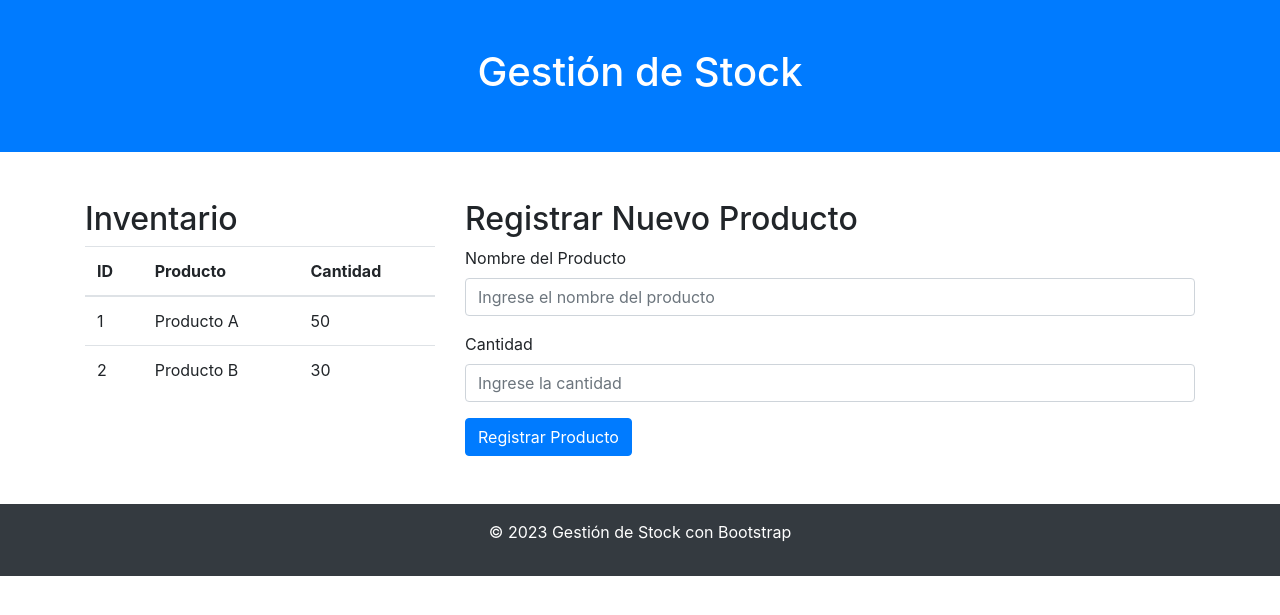
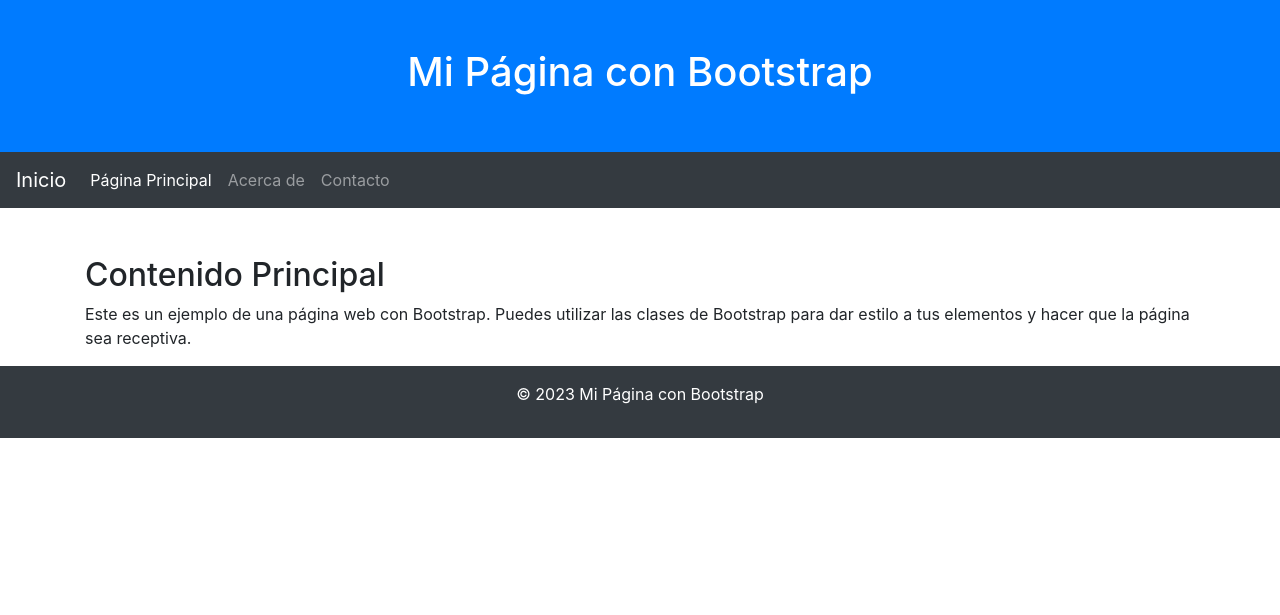
Before and after one commit to 1vaitor10/gestio_stock_php, a PHP site: page / in a window 1280 px wide. Shown: the top 615 px of the page. Run offline with PHP 8.4, Linux system fonts and the light colour scheme.

Commit message:
pagina web1.0

```diff
--- a/index.php
+++ b/index.php
@@ -3,67 +3,47 @@
 <head>
     <meta charset="UTF-8">
     <meta name="viewport" content="width=device-width, initial-scale=1.0">
-    <title>Gestión de Stock con Bootstrap</title>
+    <title>Mi Página con Bootstrap</title>
+    <!-- Enlace al archivo CSS de Bootstrap -->
     <link rel="stylesheet" href="https://stackpath.bootstrapcdn.com/bootstrap/4.3.1/css/bootstrap.min.css">
     <!-- Agrega aquí tus enlaces a hojas de estilo personalizadas si es necesario -->
 </head>
 <body>
 
     <header class="bg-primary text-white text-center py-5">
-        <h1>Gestión de Stock</h1>
+        <h1>Mi Página con Bootstrap</h1>
     </header>
 
-    <div class="container mt-5">
-        <div class="row">
-            <div class="col-md-4">
-                <h2>Inventario</h2>
-                <!-- Aquí puedes agregar una tabla con la lista de productos en inventario -->
-                <table class="table">
-                    <thead>
-                        <tr>
-                            <th>ID</th>
-                            <th>Producto</th>
-                            <th>Cantidad</th>
-                        </tr>
-                    </thead>
-                    <tbody>
-                        <tr>
-                            <td>1</td>
-                            <td>Producto A</td>
-                            <td>50</td>
-                        </tr>
-                        <tr>
-                            <td>2</td>
-                            <td>Producto B</td>
-                            <td>30</td>
-                        </tr>
-                        <!-- Agrega más filas según sea necesario -->
-                    </tbody>
-                </table>
-            </div>
+    <nav class="navbar navbar-expand-lg navbar-dark bg-dark">
+        <a class="navbar-brand" href="#">Inicio</a>
+        <button class="navbar-toggler" type="button" data-toggle="collapse" data-target="#navbarNav" aria-controls="navbarNav" aria-expanded="false" aria-label="Toggle navigation">
+            <span class="navbar-toggler-icon"></span>
+        </button>
+        <div class="collapse navbar-collapse" id="navbarNav">
+            <ul class="navbar-nav">
+                <li class="nav-item active">
+                    <a class="nav-link" href="#">Página Principal</a>
+                </li>
+                <li class="nav-item">
+                    <a class="nav-link" href="#">Acerca de</a>
+                </li>
+                <li class="nav-item">
+                    <a class="nav-link" href="#">Contacto</a>
+                </li>
+            </ul>
+        </div>
+    </nav>
 
-            <div class="col-md-8">
-                <h2>Registrar Nuevo Producto</h2>
-                <!-- Aquí puedes agregar un formulario para registrar nuevos productos -->
-                <form>
-                    <div class="form-group">
-                        <label for="nombreProducto">Nombre del Producto</label>
-                        <input type="text" class="form-control" id="nombreProducto" placeholder="Ingrese el nombre del producto">
-                    </div>
-                    <div class="form-group">
-                        <label for="cantidad">Cantidad</label>
-                        <input type="number" class="form-control" id="cantidad" placeholder="Ingrese la cantidad">
-                    </div>
-                    <button type="submit" class="btn btn-primary">Registrar Producto</button>
-                </form>
-            </div>
-        </div>
-    </div>
+    <section class="container mt-5">
+        <h2>Contenido Principal</h2>
+        <p>Este es un ejemplo de una página web con Bootstrap. Puedes utilizar las clases de Bootstrap para dar estilo a tus elementos y hacer que la página sea receptiva.</p>
+    </section>
 
-    <footer class="bg-dark text-white text-center py-3 mt-5">
-        <p>&copy; <?php echo date("Y"); ?> Gestión de Stock con Bootstrap</p>
+    <footer class="bg-dark text-white text-center py-3">
+        <p>&copy; <?php echo date("Y"); ?> Mi Página con Bootstrap</p>
     </footer>
 
+    <!-- Enlace a los scripts de Bootstrap (jQuery y Popper.js son requeridos para algunas funcionalidades de Bootstrap) -->
     <script src="https://code.jquery.com/jquery-3.3.1.slim.min.js"></script>
     <script src="https://cdnjs.cloudflare.com/ajax/libs/popper.js/1.14.7/umd/popper.min.js"></script>
     <script src="https://stackpath.bootstrapcdn.com/bootstrap/4.3.1/js/bootstrap.min.js"></script>
```
